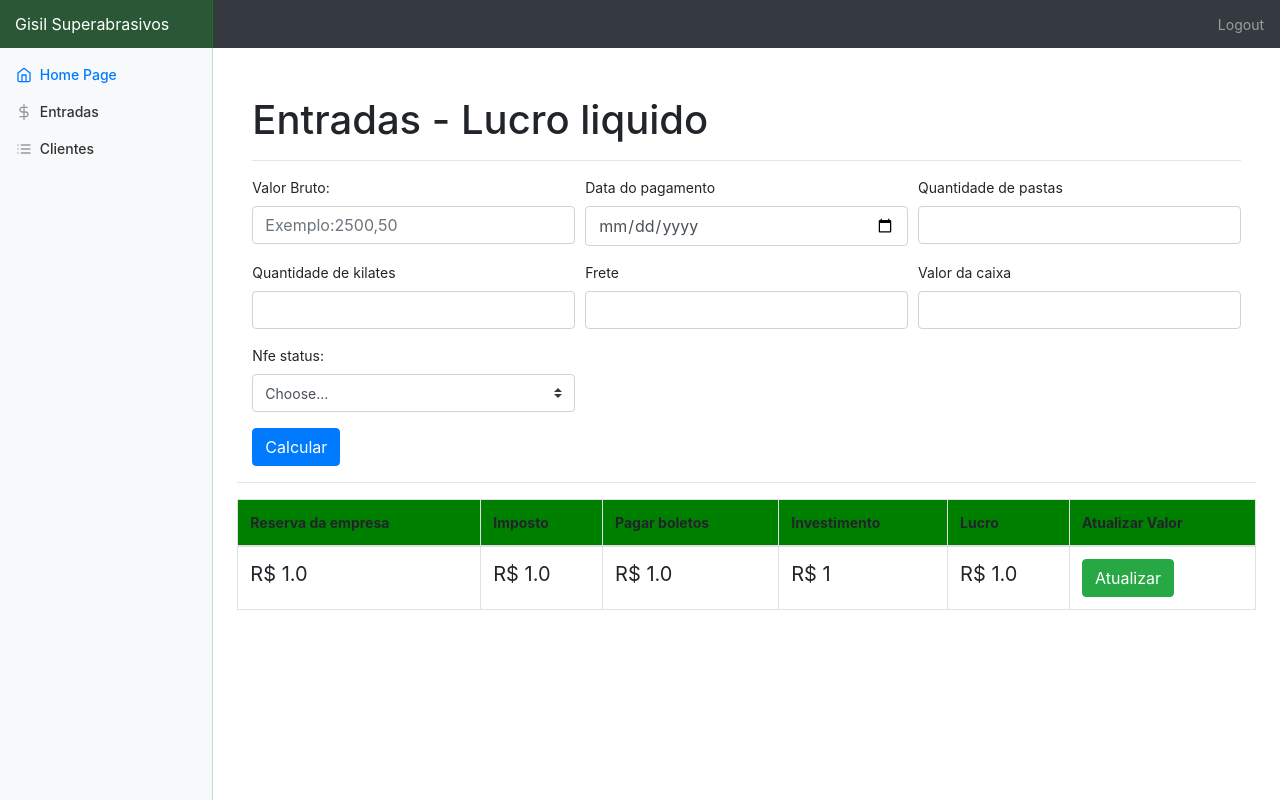
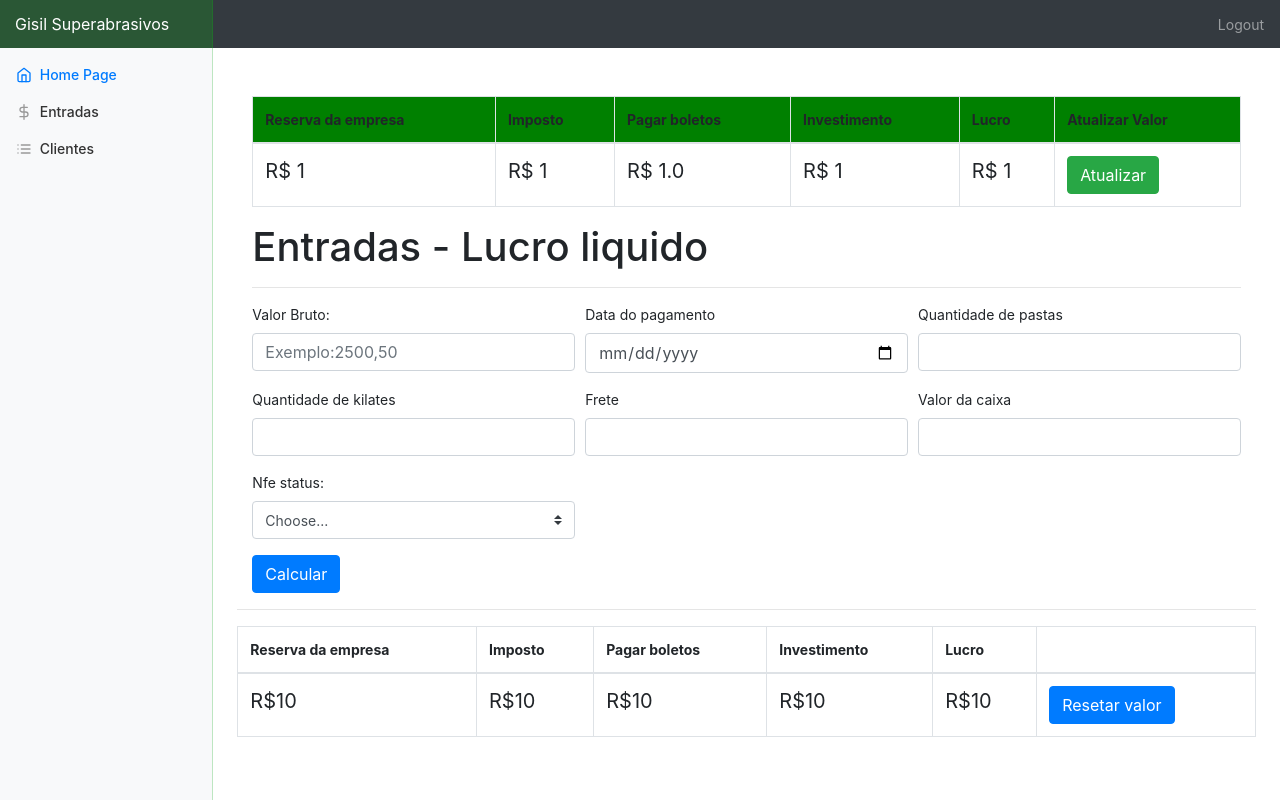
Before and after one commit to Jdalarmi/Gisil_management, a Django app: template templates/gisil/gisil_values.html in a window 1280 px wide. Run offline with Django 5.2, Linux system fonts and the light colour scheme; tables that the repository leaves empty hold one stand-in row (values such as "Sample post"); the template is opened without the code that fills it: values that come from a table or form of the project are taken from there, most other values are stand-ins (such as "Sample title", 1, 10 or a date in 2020); some libraries are stand-ins or nearby versions.

Commit message:
I updated the view to receive values, processing data to render in the templates

```diff
--- a/gisil/urls.py
+++ b/gisil/urls.py
@@ -5,4 +5,5 @@ urlpatterns = [
     path('', views.index, name='index'),
     path('gisil_values/', views.entry_value, name="gisil-values"),
     path('customer/', views.customer, name="gisil-customer"),
+    path('all_zero/', views.reset_all_zero, name='all-zero')
 ]
--- a/templates/gisil/gisil_values.html
+++ b/templates/gisil/gisil_values.html
@@ -20,6 +20,32 @@
                 {% endfor %}
             </ul>
             {% endif %}
+            <div class="table-responsive">
+                <table class="table table-bordered table">
+                  <thead style="background:green">
+                    <tr>
+                      <th>Reserva da empresa</th>
+                      <th>Imposto</th>
+                      <th>Pagar boletos</th>
+                      <th>Investimento</th>
+                      <th>Lucro</th>
+                      <th>Atualizar Valor</th>
+                    </tr>
+                  </thead>
+                  {% for value in values_gisil %}
+                    <tbody style="font-size:20px">
+                        <tr>
+                          <td>R$ {{value.emergency | floatformat}}</td>
+                          <td>R$ {{value.imposto | floatformat}}</td>
+                          <td>R$ {{value.boleto}}</td>
+                          <td>R$ {{value.invest|floatformat}}</td>
+                          <td>R$ {{value.lucro | floatformat}}</td>
+                          <td><a class="btn btn-success" href="">Atualizar</a></td>
+                        </tr>
+                    </tbody>
+                {% endfor %}
+                </table>
+            </div>
             <div>
                 <h1>Entradas - Lucro liquido</h1>
             </div>
@@ -69,28 +95,26 @@
         <hr>
         <div class="table-responsive">
             <table class="table table-bordered table">
-              <thead style="background:green">
+              <thead style="background:whithe">
                 <tr>
                   <th>Reserva da empresa</th>
                   <th>Imposto</th>
                   <th>Pagar boletos</th>
                   <th>Investimento</th>
                   <th>Lucro</th>
-                  <th>Atualizar Valor</th>
+                  <th></th>
                 </tr>
               </thead>
-              {% for value in values_gisil %}
                 <tbody style="font-size:20px">
                     <tr>
-                      <td>R$ {{value.emergency}}</td>
-                      <td>R$ {{value.imposto}}</td>
-                      <td>R$ {{value.boleto}}</td>
-                      <td>R$ {{value.invest|floatformat}}</td>
-                      <td>R$ {{value.lucro}}</td>
-                      <td><a class="btn btn-success" href="">Atualizar</a></td>
+                      <td>R${{totals.valor_reserva}}</td>
+                      <td>R${{totals.valor_imposto}}</td>
+                      <td>R${{totals.valor_boleto}}</td>
+                      <td>R${{totals.valor_investimento | floatformat}}</td>
+                      <td>R${{totals.valor_lucro_liquido}}</td>
+                      <td><a class="btn btn-primary" href="{% url "all-zero" %}">Resetar valor</a></td>
                     </tr>
                 </tbody>
-            {% endfor %}
             </table>
     <script src="https://code.jquery.com/jquery-3.5.1.slim.min.js"></script>
     <script src="https://cdn.jsdelivr.net/npm/@popperjs/core@2.0.7/dist/umd/popper.min.js"></script>
```
Also changed, not shown: gisil/views.py (+54 -2 lines).
